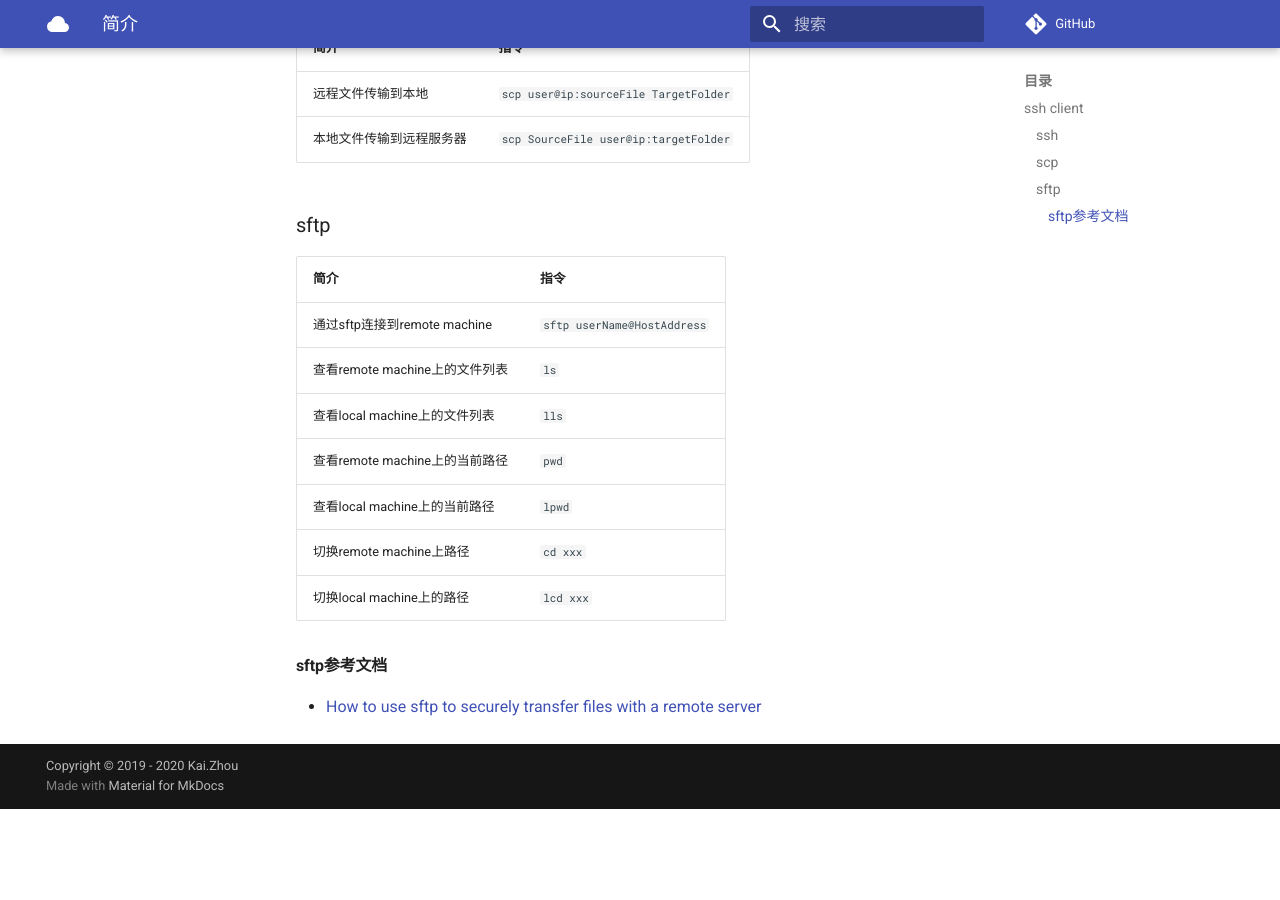
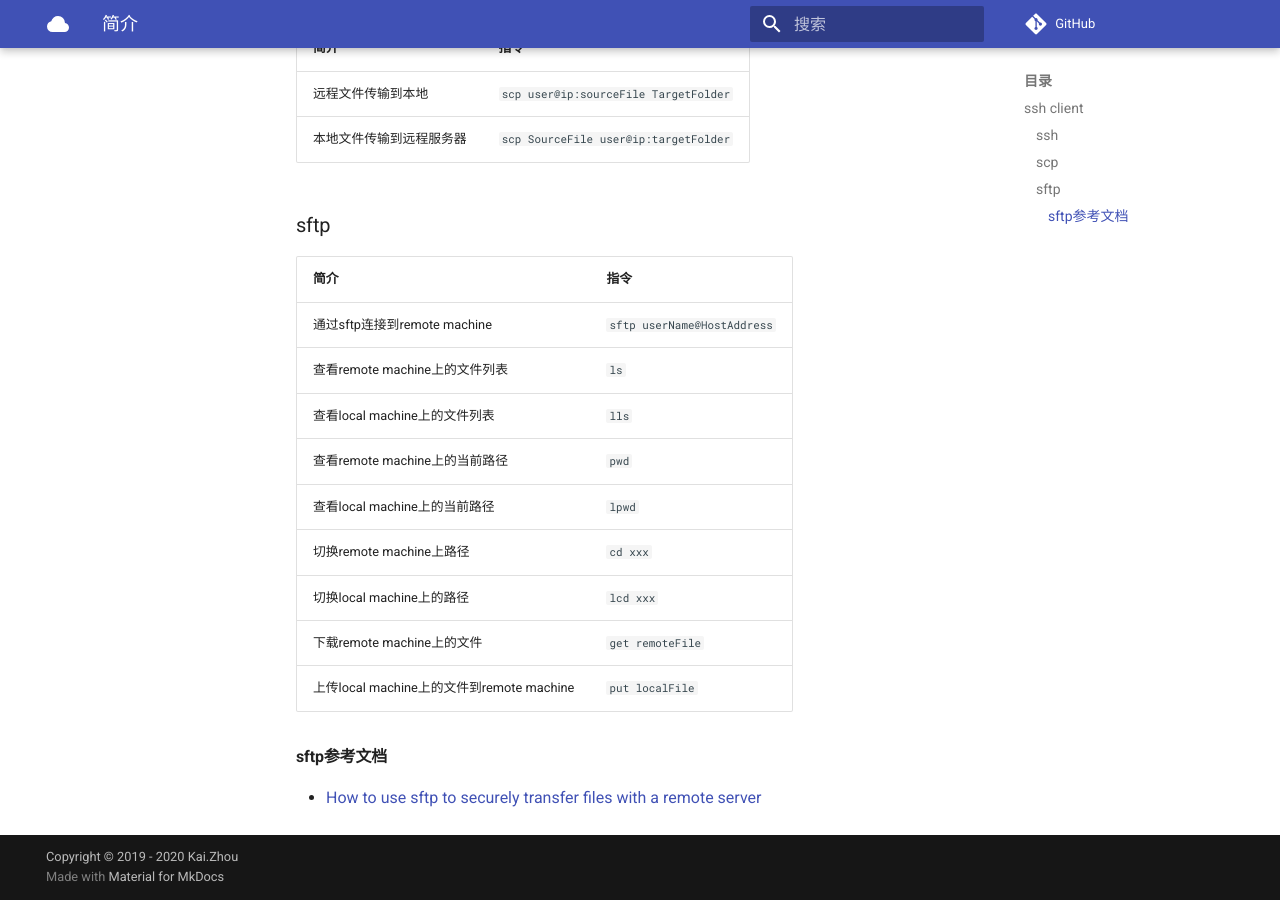
Before and after one commit to zhoukaidev/ks_blog, an MkDocs documentation site: the page built from docs/shell/linux/tools/ssh.md, in a window 1280 px wide and 900 px high, scrolled down 875 px. Built offline with MkDocs 1.6.1 and Material for MkDocs 9.7.7, drawn with Linux system fonts in a browser that asks for light colours; comment, search, counter and statistics services are not loaded; before the commit the page ends 1684 px from its top, so only the background shows below that.

Commit message:
Update ssh.md

```diff
--- a/docs/shell/linux/tools/ssh.md
+++ b/docs/shell/linux/tools/ssh.md
@@ -38,6 +38,8 @@
 | 查看local machine上的当前路径 | `lpwd`  |
 | 切换remote machine上路径  |  `cd xxx`  |
 | 切换local machine上的路径 | `lcd xxx`  |
+| 下载remote machine上的文件 | `get remoteFile` |
+| 上传local machine上的文件到remote machine | `put localFile` |
 
 #### sftp参考文档
 
```
